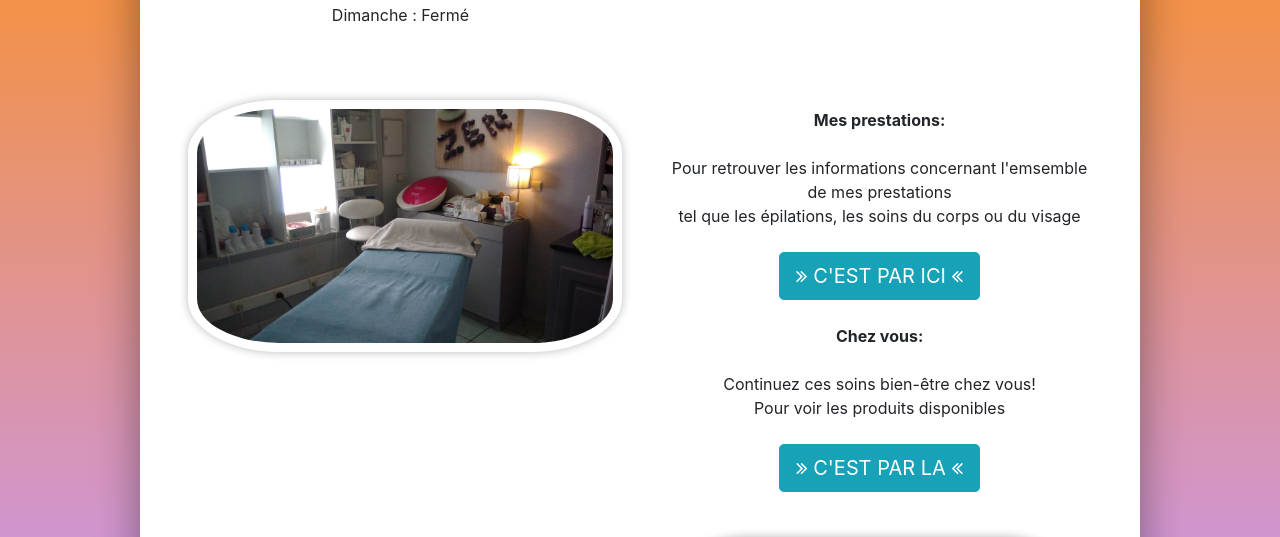
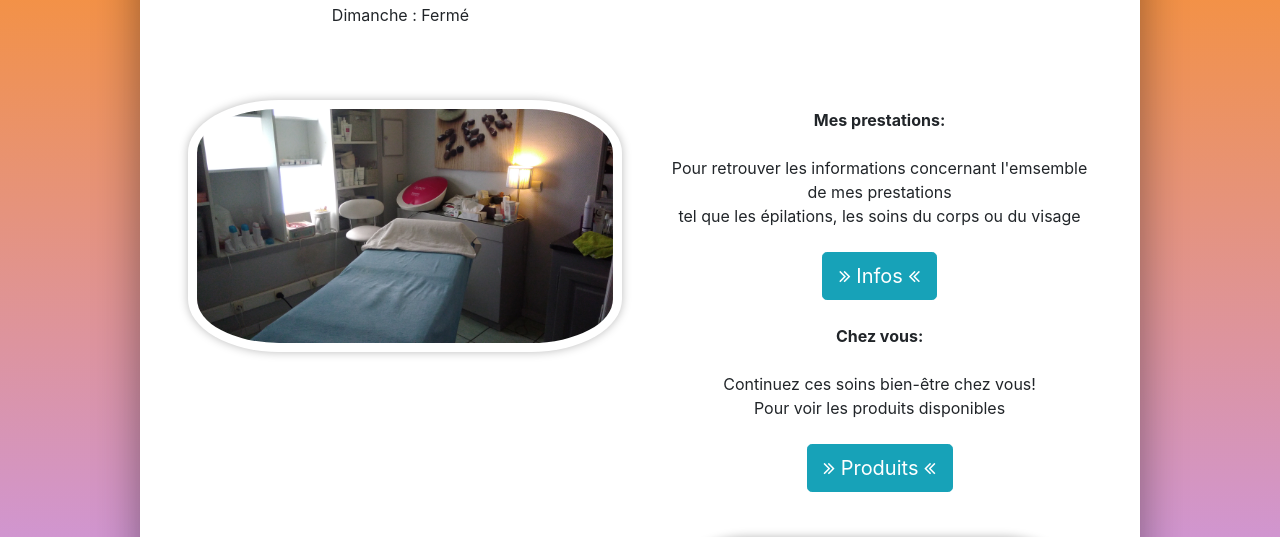
Before and after one commit to 101197/lebrindebeaute, a PHP site: page / in a window 1280 px wide. Shown: the part 991-1528 px from the top of the page. Run offline with PHP 8.4, Linux system fonts and the light colour scheme.

Commit message:
changement bouton accueil

```diff
--- a/index.php
+++ b/index.php
@@ -31,9 +31,9 @@
             <div class="part3accueil">
               <img src="assets/img/cabine1.jpg" alt="cabine1" class="imgcabine1">
               <p class="textcabine1"><b>Mes prestations:</b> <br><br>Pour retrouver les informations concernant l'emsemble de mes prestations <br> tel que les épilations, les soins du corps ou du visage <br><br>
-                <button type="button" name="button" class="btn btn-info gradient btn-lg" onclick="window.location.href='services'"><i class="fa fa-angle-double-right" aria-hidden="true"></i>&nbsp;C'EST PAR ICI&nbsp;<i class="fa fa-angle-double-left" aria-hidden="true"></i></button>
+                <button type="button" name="button" class="btn btn-info gradient btn-lg" onclick="window.location.href='services'"><i class="fa fa-angle-double-right" aria-hidden="true"></i>&nbsp;Infos&nbsp;<i class="fa fa-angle-double-left" aria-hidden="true"></i></button>
               <br><br><b>Chez vous:</b><br><br>Continuez ces soins bien-être chez vous!<br> Pour voir les produits disponibles <br><br>
-                <button type="button" name="button" class="btn btn-info gradient btn-lg" onclick="window.location.href='catalogue'"><i class="fa fa-angle-double-right" aria-hidden="true"></i>&nbsp;C'EST PAR LA&nbsp;<i class="fa fa-angle-double-left" aria-hidden="true"></i></button>
+                <button type="button" name="button" class="btn btn-info gradient btn-lg" onclick="window.location.href='catalogue'"><i class="fa fa-angle-double-right" aria-hidden="true"></i>&nbsp;Produits&nbsp;<i class="fa fa-angle-double-left" aria-hidden="true"></i></button>
               </p>
             </div>
             <div class="part4accueil">
```
